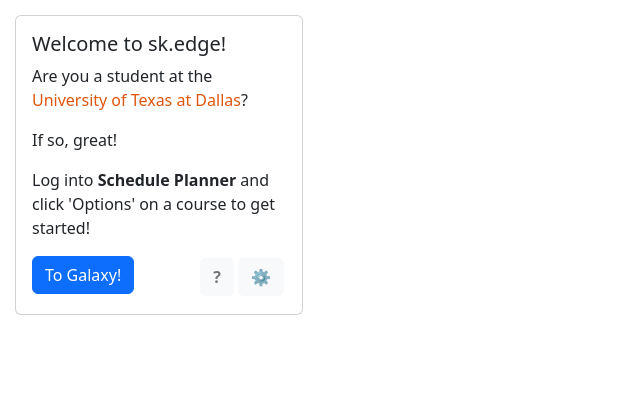
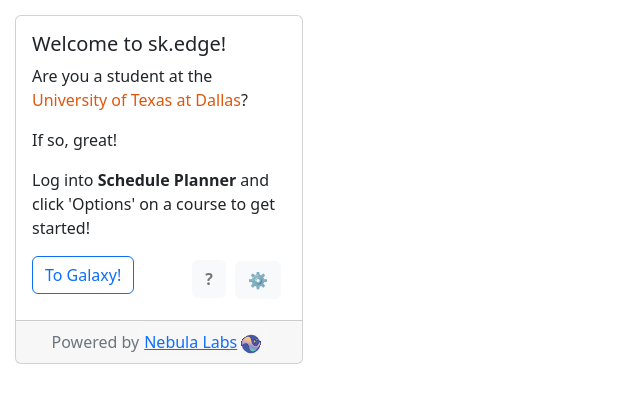
Before and after one commit to demonlexe/sk.edge, a website with bundled scripts: page Extension/dashboardTab/dashboardTab.html in a window 1280 px wide. Shown: the whole page, without its empty margins (0-640 px from the left). Built offline with nearby package versions, Linux system fonts and the light colour scheme.

Commit message:
added nebula footer and modified some formatting

```diff
--- a/Extension/dashboardTab/dashboardTab.html
+++ b/Extension/dashboardTab/dashboardTab.html
@@ -14,15 +14,22 @@
             <div class="card-body">
               <h5 class="card-title">Welcome to sk.edge!</h5>
               <p class="card-text">Are you a student at the <span style='color: #df560c;'>University of Texas at Dallas</span>?</p>
-            <p>If so, great! </p>
+              <p>If so, great! </p>
                 <p>
                 Log into <strong>Schedule Planner</strong> and click 'Options' on a course to get started!
               </p>
-              <a id="exit-dash-btn"class="btn btn-primary hang-left" style="margin: 0px;">To Galaxy!</a>
+              <a id="exit-dash-btn"class="btn btn-outline-primary hang-left m-0">To Galaxy!</a>
 
-              <button class="hang-right btn btn-light" id="settings-btn" style="margin: 2px;">⚙</button>
-              <a id="help-btn" class="btn btn-light hang-right" style="margin: 2px;"><strong style="color: #767676;">?</strong></a>
+              <button class="hang-right btn btn-light" id="settings-btn m-1">⚙</button>
+              <a id="help-btn" class="btn btn-light hang-right m-1"><strong style="color: #767676;">?</strong></a>
 
+            </div>
+            <div class="card-footer text-muted d-flex justify-content-center align-items-center py-1">
+              Powered by
+              <button id="nebula-link" class="btn btn-outline-light p-1">
+                <a class="link-primary">Nebula Labs</a>
+                <img src="../assets/nebula-logo.svg" alt="Nebula Labs Logo" style="width: 20px; height: 20px;">
+              </button>
             </div>
           </div>
     </div>
--- a/Extension/dashboardTab/dashboardTab.js
+++ b/Extension/dashboardTab/dashboardTab.js
@@ -7,6 +7,12 @@
 async function helpClicked() {
     window.location = "../helpTab/helpTab.html";
 }
+
+
+$('#nebula-link').on('click', () => {
+    window.open("https://www.utdnebula.com/", "_blank");
+    window.close();
+});
 
 let settingsBtn = $("#settings-btn");
 settingsBtn.on("click", settingsClicked);
```
Also changed, not shown: Extension/courseTab/courseTab.html (+2 -1 lines), Extension/helpTab/helpTab.html (+7 -0 lines), Extension/assets/nebula-logo.svg (added).
